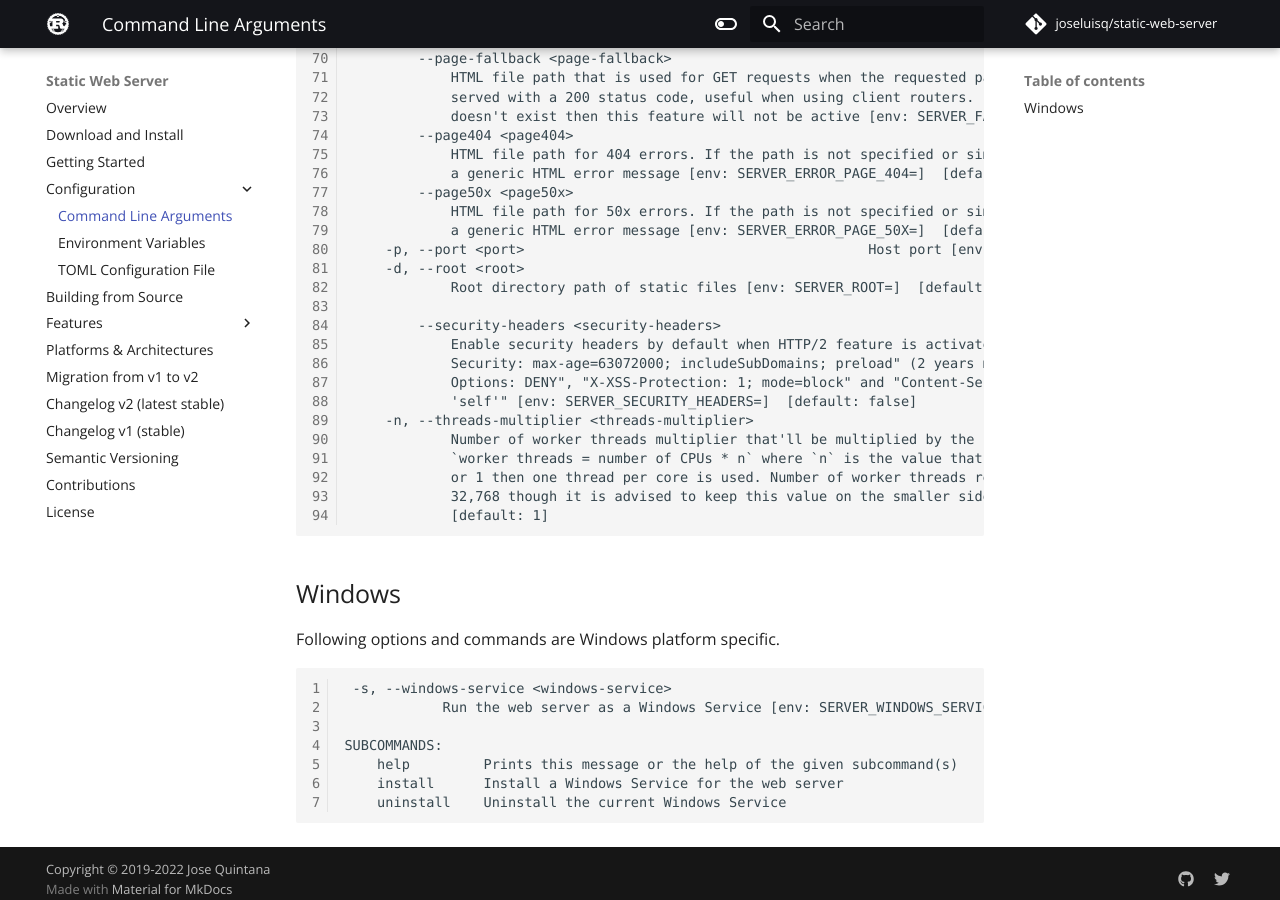
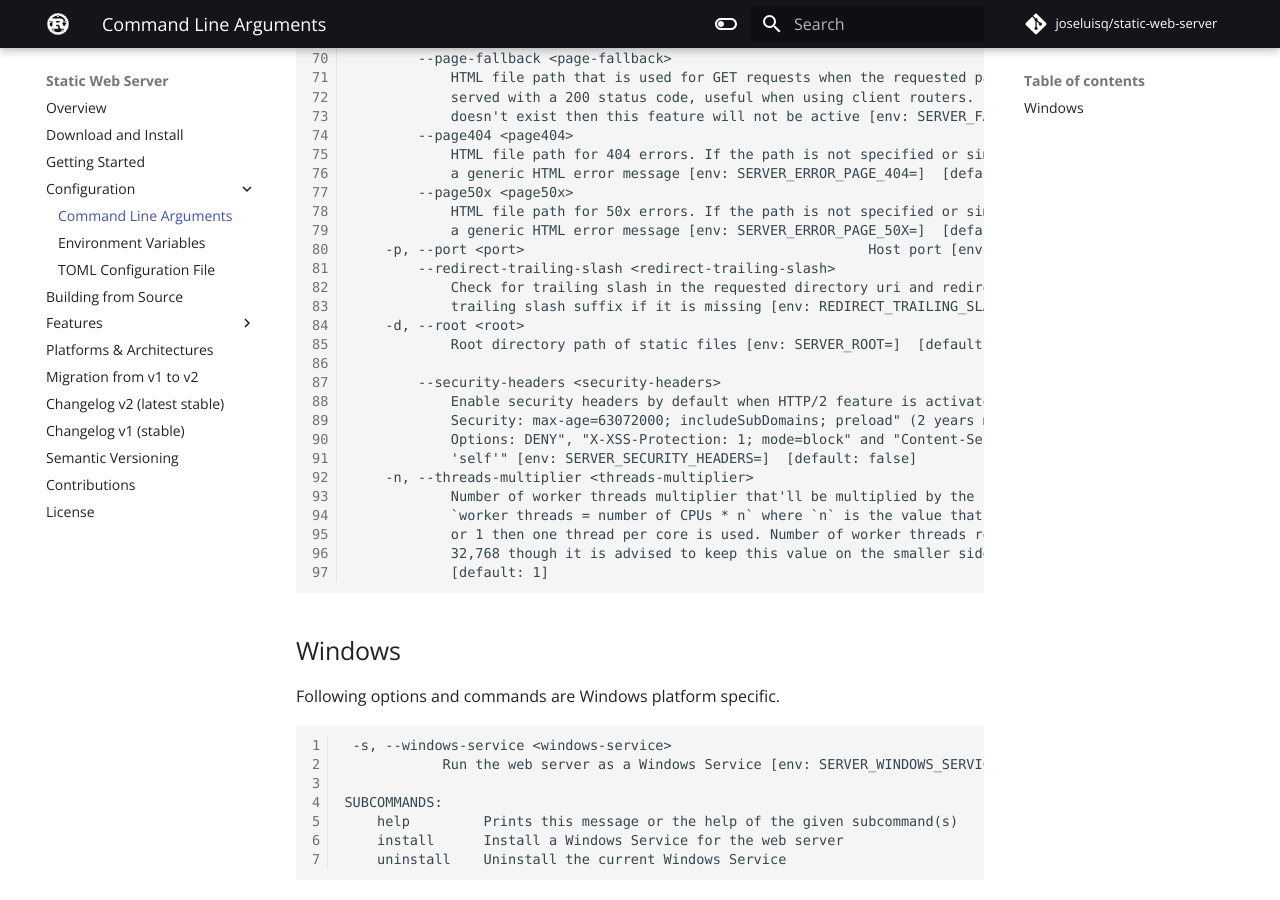
Before and after one commit to static-web-server/static-web-server, an MkDocs documentation site: the page built from docs/content/configuration/command-line-arguments.md, in a window 1280 px wide and 900 px high, scrolled down 1630 px. Built offline with MkDocs 1.6.1 and Material for MkDocs 9.7.7, drawn with Linux system fonts in a browser that asks for light colours; some web fonts are replaced; comment, search, counter and statistics services are not loaded.

Commit message:
added flag to  docs

```diff
--- a/docs/content/configuration/command-line-arguments.md
+++ b/docs/content/configuration/command-line-arguments.md
@@ -88,6 +88,9 @@ OPTIONS:
             HTML file path for 50x errors. If the path is not specified or simply doesn't exist then the server will use
             a generic HTML error message [env: SERVER_ERROR_PAGE_50X=]  [default: ./public/50x.html]
     -p, --port <port>                                          Host port [env: SERVER_PORT=]  [default: 80]
+        --redirect-trailing-slash <redirect-trailing-slash>
+            Check for trailing slash in the requested directory uri and redirect permanent (308) to the same path with a
+            trailing slash suffix if it is missing [env: REDIRECT_TRAILING_SLASH=]  [default: true]
     -d, --root <root>
             Root directory path of static files [env: SERVER_ROOT=]  [default: ./public]
 
```
Also changed, not shown: docs/content/configuration/config-file.md (+3 -0 lines), docs/content/configuration/environment-variables.md (+3 -0 lines).
